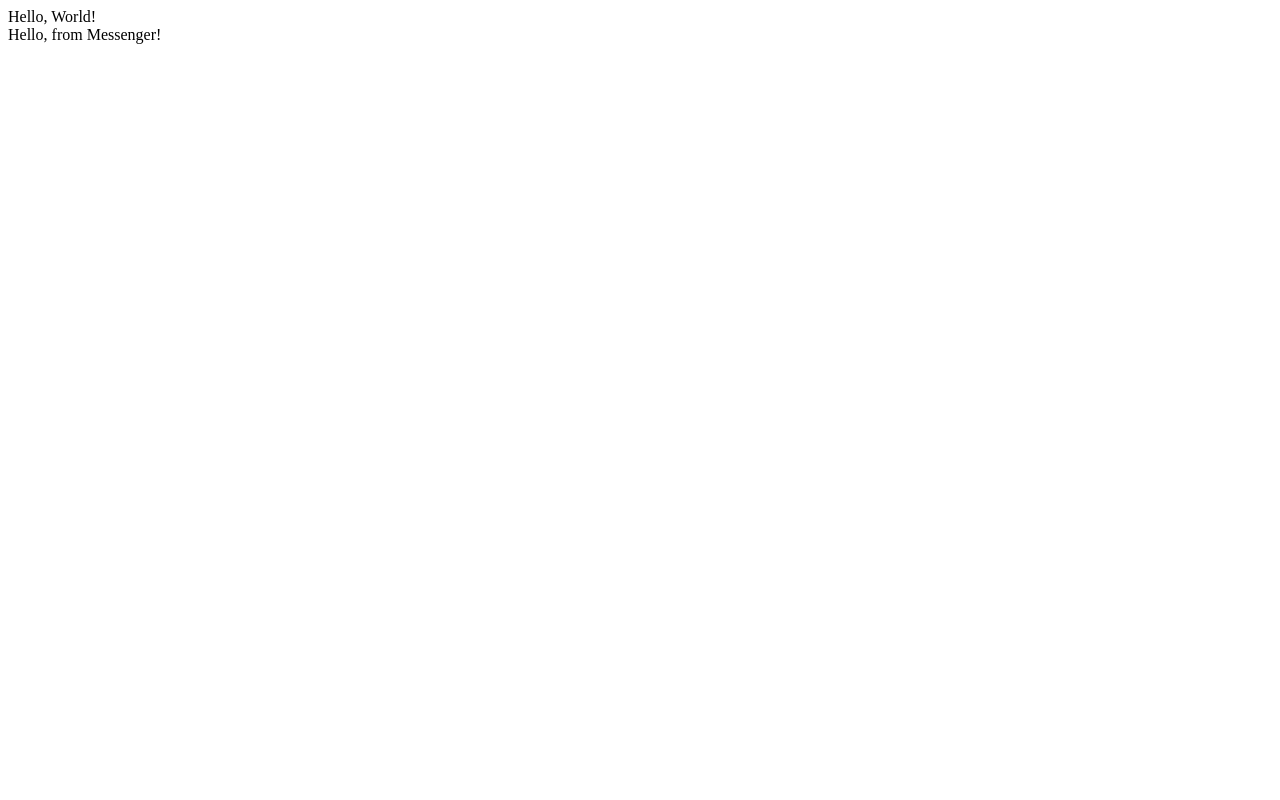
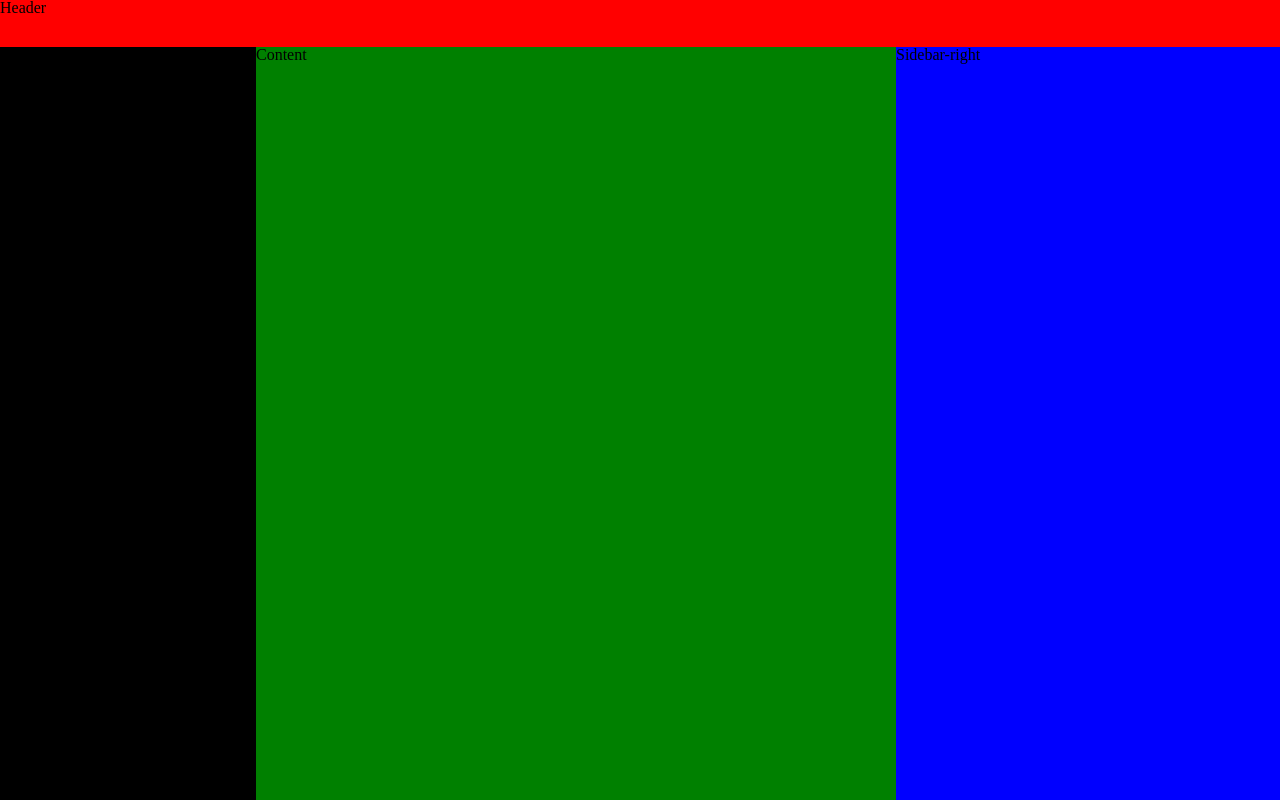
Before and after one commit to IlyaPapou/myMessenger, a React app in the folder my-app/: page / in a window 1280 px wide. Built offline with nearby package versions, Linux system fonts and the light colour scheme.

Commit message:
Client: added style height = browser inner height

```diff
--- a/my-app/src/components/app.js
+++ b/my-app/src/components/app.js
@@ -4,8 +4,7 @@ import Messenger from './messenger';
 export default class App extends Component {
   render() {
     return (
-      <div className="app=wrapper">
-        Hello, World!
+      <div className="app-wrapper">
         <Messenger />
       </div>
     );
--- a/my-app/src/components/messenger.js
+++ b/my-app/src/components/messenger.js
@@ -1,7 +1,38 @@
 import React, { Component } from 'react';
 
 export default class Messenger extends Component {
+  constructor(props) {
+    super(props);
+    this.state = { height: window.innerHeight };
+    this._onResize = this._onResize.bind(this);
+  }
+
+  _onResize() {
+    this.setState({
+      height: window.innerHeight,
+    });
+  }
+
+  componentDidMount() {
+    window.addEventListener('resize', this._onResize);
+  }
+
+  componentWillUnmount() {
+    window.removeEventListener('resize', this._onResize);
+  }
+
   render() {
-    return <div className="">Hello, from Messenger!</div>;
+    const { height } = this.state;
+    const style = { height };
+    return (
+      <div style={style} className="app-messenger">
+        <header className="header">Header</header>
+        <div className="main">
+          <aside className="sidebar-left">Sidebar-left</aside>
+          <section className="content">Content</section>
+          <aside className="sidebar-right">Sidebar-right</aside>
+        </div>
+      </div>
+    );
   }
 }
--- a/my-app/src/index.js
+++ b/my-app/src/index.js
@@ -2,6 +2,8 @@ import React from 'react';
 import ReactDOM from 'react-dom';
 import App from './components/app';
 import * as serviceWorker from './serviceWorker';
+
+import './css/app.css';
 
 ReactDOM.render(<App />, document.getElementById('root'));
 
--- a/my-app/src/sass/_reset.scss
+++ b/my-app/src/sass/_reset.scss
@@ -153,14 +153,6 @@ html {
 
 /* Sections
      ========================================================================== */
-
-/**
-   * Remove the margin in all browsers.
-   */
-
-body {
-  margin: 0;
-}
 
 /**
    * Correct the font size and margin on `h1` elements within `section` and
--- a/my-app/src/sass/app.scss
+++ b/my-app/src/sass/app.scss
@@ -1,4 +1,26 @@
 @import 'reset';
 
-body {
+.app-messenger {
+  display: flex;
+  flex-direction: column;
+  .header {
+    background: red;
+    height: 50px;
+  }
+  .main {
+    background: green;
+    display: flex;
+    height: 100%;
+    .sidebar-left {
+      background: black;
+      width: 20%;
+    }
+    .sidebar-right {
+      background: blue;
+      width: 30%;
+    }
+    .content {
+      flex-grow: 1;
+    }
+  }
 }
```
Also changed, not shown: my-app/src/css/app.css, 1 other file.
